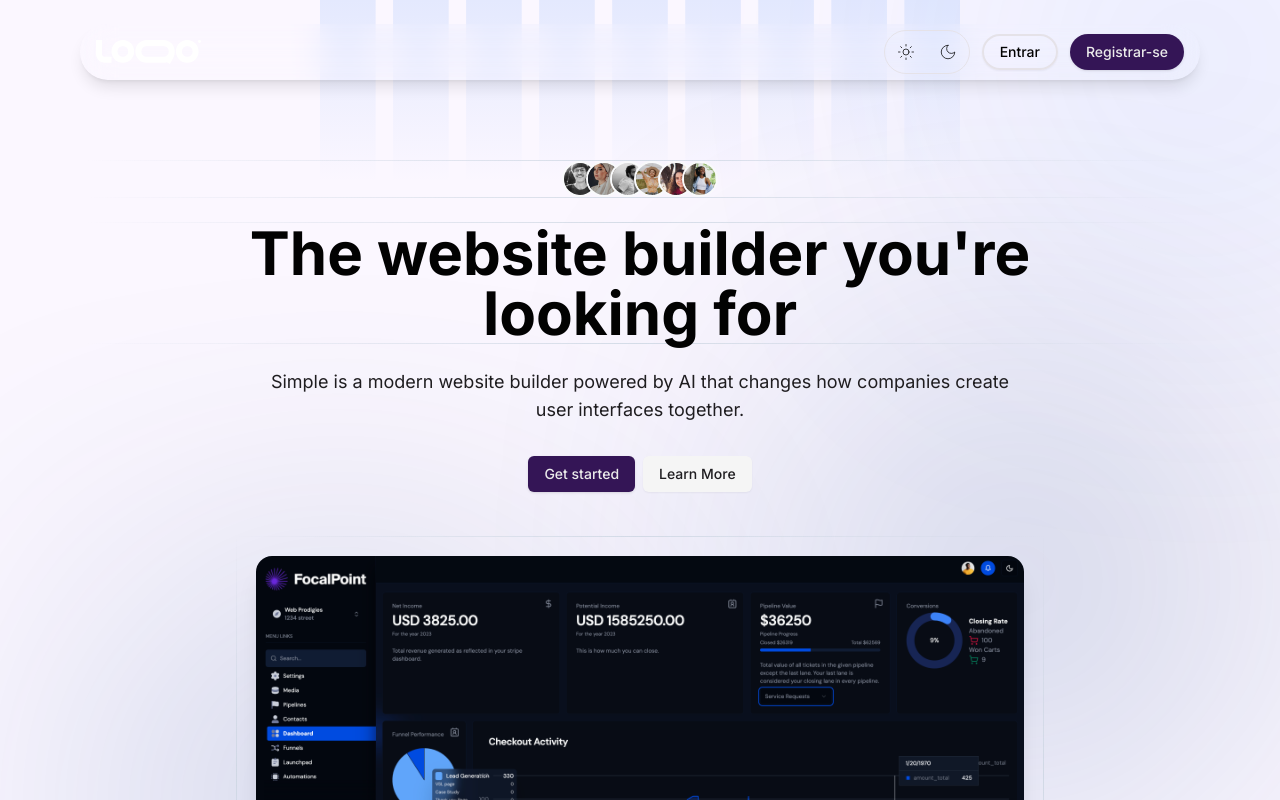
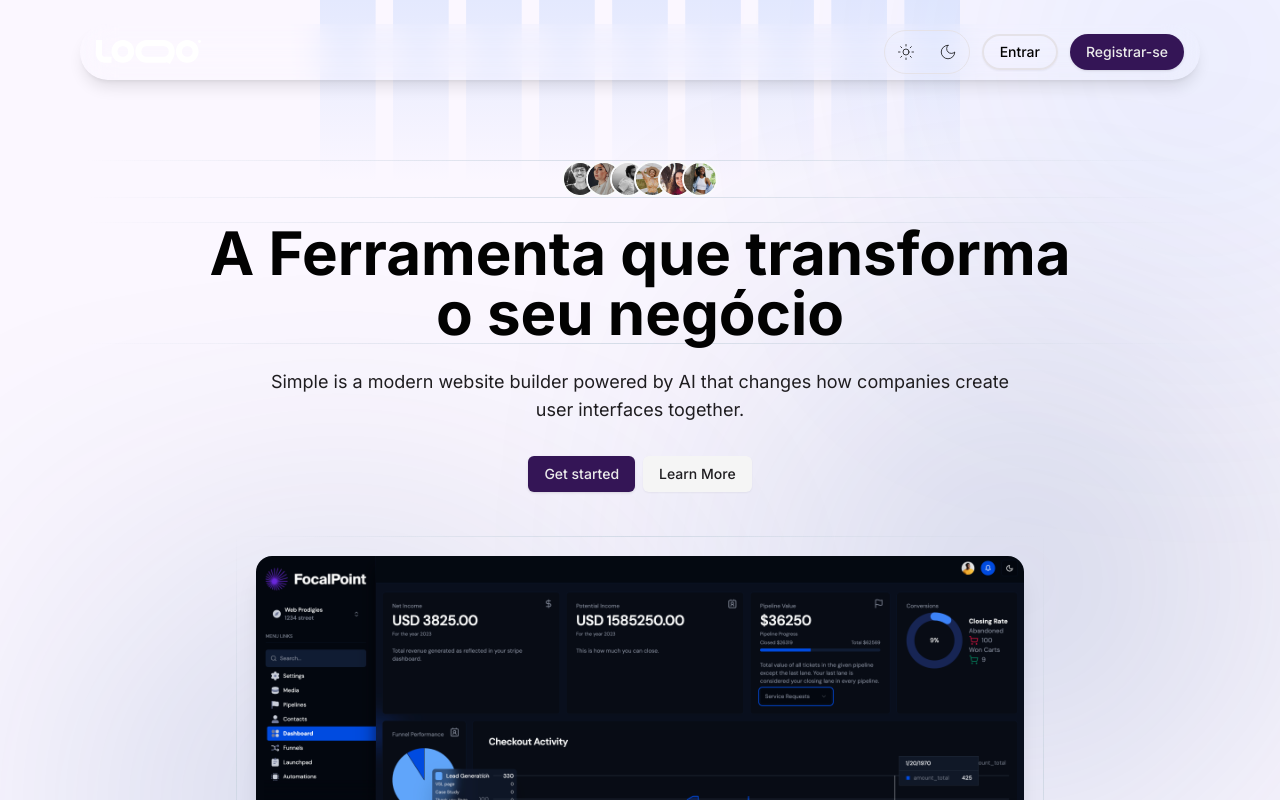
Before and after one commit to endriwmsi/ascenda-crm, a Next.js app: page / in a window 1280 px wide. Shown: the top 800 px of the page. Built offline with nearby package versions, Linux system fonts and the light colour scheme.

Commit message:
chore: group landingPage assets

```diff
--- a/src/app/(landingPage)/layout.tsx
+++ b/src/app/(landingPage)/layout.tsx
@@ -1,10 +1,10 @@
 "use client";
 
 import { useEffect } from "react";
+import LPHeader from "../components/lp/LPHeader";
+import Footer from "../components/lp/footer";
 import AOS from "aos";
 import "aos/dist/aos.css";
-import LPHeader from "../components/lp/LPHeader";
-import Footer from "../components/lp/footer";
 
 export default function LandingPageLayout({
   children,
--- a/src/app/components/lp/LPHeader.tsx
+++ b/src/app/components/lp/LPHeader.tsx
@@ -4,12 +4,6 @@ import Link from "next/link";
 import { ThemeToggle } from "../theme-toggle";
 import Logo from "../Logo";
 import { Button } from "../ui/button";
-import {
-  DropdownMenu,
-  DropdownMenuContent,
-  DropdownMenuItem,
-  DropdownMenuTrigger,
-} from "@/app/components/ui/dropdown-menu";
 import {
   Sheet,
   SheetClose,
--- a/src/app/components/lp/hero-home.tsx
+++ b/src/app/components/lp/hero-home.tsx
@@ -66,8 +66,8 @@ export default function HeroHome() {
               data-aos="zoom-y-out"
               data-aos-delay={150}
             >
-              The website builder you're <br className="max-lg:hidden" />
-              looking for
+              A Ferramenta que transforma <br className="max-lg:hidden" />o seu
+              negócio
             </h1>
             <div className="mx-auto max-w-3xl">
               <p
--- a/src/app/components/sidebar.tsx
+++ b/src/app/components/sidebar.tsx
@@ -29,7 +29,7 @@ export default function SideNav() {
   };
 
   return (
-    <div className="z-50 pr-4">
+    <div className="z-50 sm:pr-4">
       <div
         className={cn(
           isSidebarExpanded ? "w-[200px]" : "w-[68px]",
--- a/src/app/layout.tsx
+++ b/src/app/layout.tsx
@@ -2,8 +2,6 @@ import type { Metadata } from "next";
 import { Inter } from "next/font/google";
 import "./globals.css";
 import AppProviders from "./providers/app-providers";
-import LPHeader from "./components/lp/LPHeader";
-import Footer from "./components/lp/footer";
 
 const inter = Inter({ subsets: ["latin"] });
 
```
